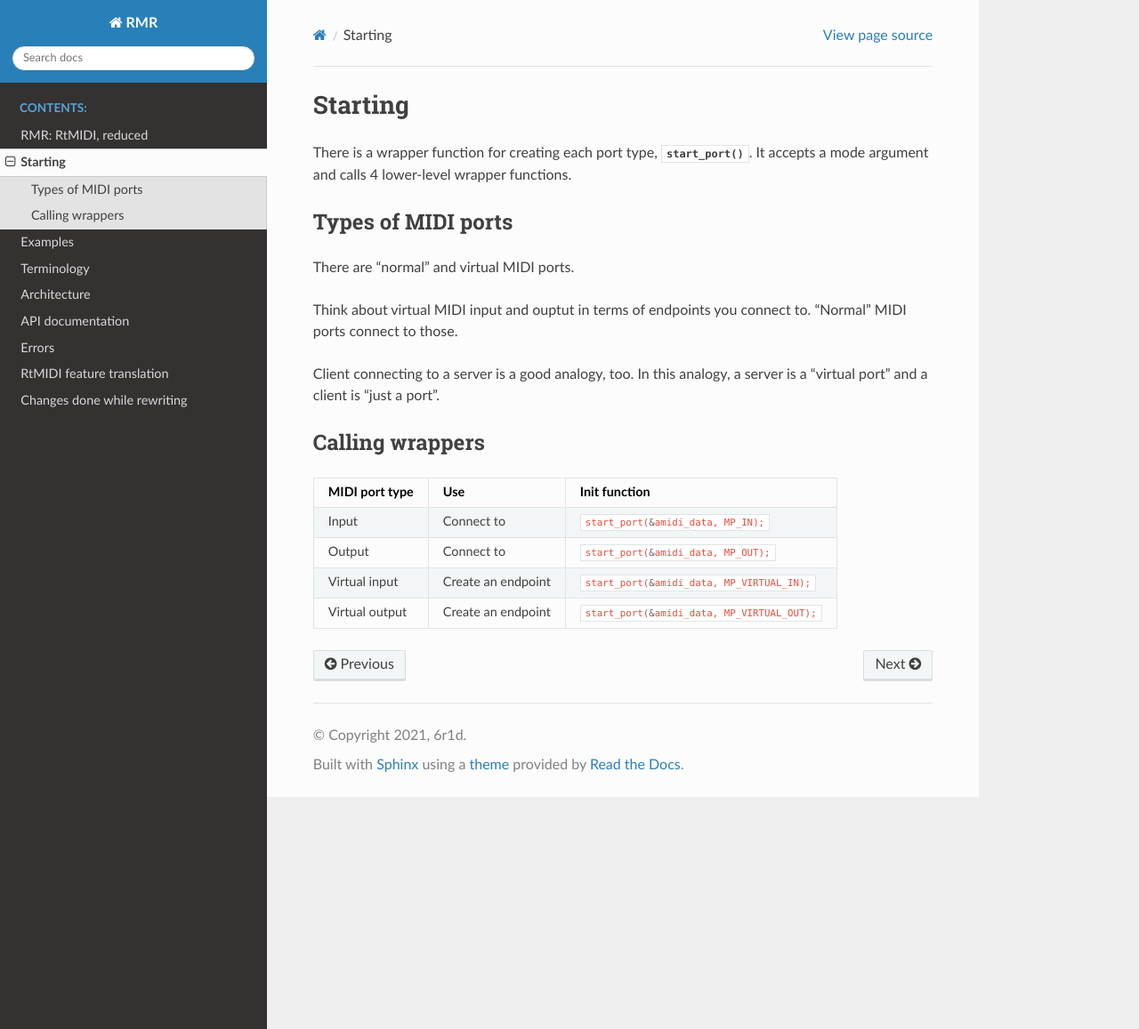
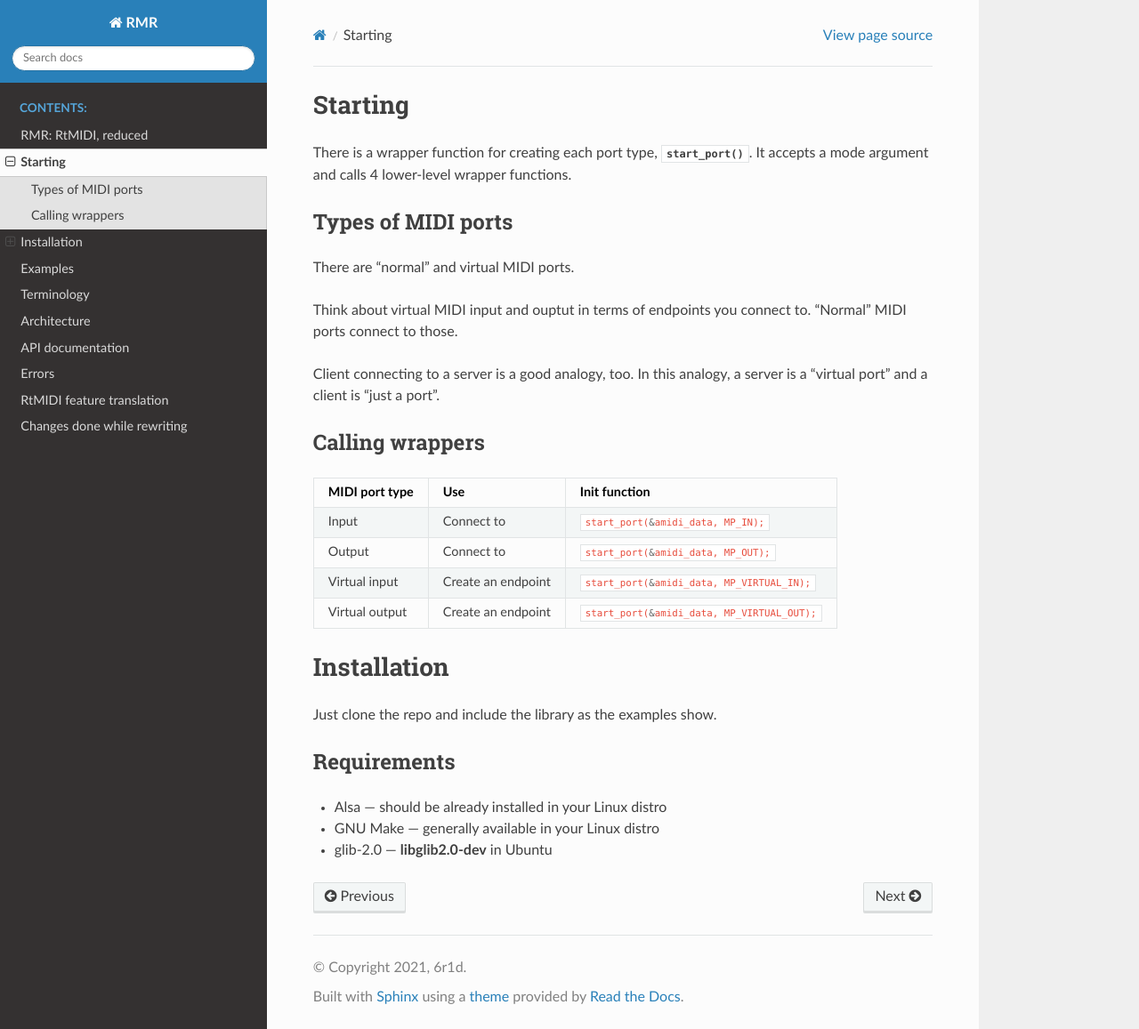
Before and after one commit to 6r1d/rmr, a Sphinx documentation site: the page built from doc/starting.rst, in a window 1280 px wide and 1157 px high. Shown: the whole window at 89% size. Built offline with Sphinx 7.4.7 and the Read the Docs theme 2.0.0, drawn with Linux system fonts in a browser that asks for light colours.

Commit message:
Updates docs

```diff
--- a/doc/starting.rst
+++ b/doc/starting.rst
@@ -32,3 +32,15 @@ Calling wrappers
 +----------------+--------------------+------------------------------------------------+
 | Virtual output | Create an endpoint | :cc:`start_port(&amidi_data, MP_VIRTUAL_OUT);` |
 +----------------+--------------------+------------------------------------------------+
+
+Installation
+============
+
+Just clone the repo and include the library as the examples show.
+
+Requirements
+------------
+
+* Alsa — should be already installed in your Linux distro
+* GNU Make — generally available in your Linux distro
+* glib-2.0 — **libglib2.0-dev** in Ubuntu
```
Also changed, not shown: README.md (+15 -13 lines), doc/examples.rst (+24 -10 lines).
